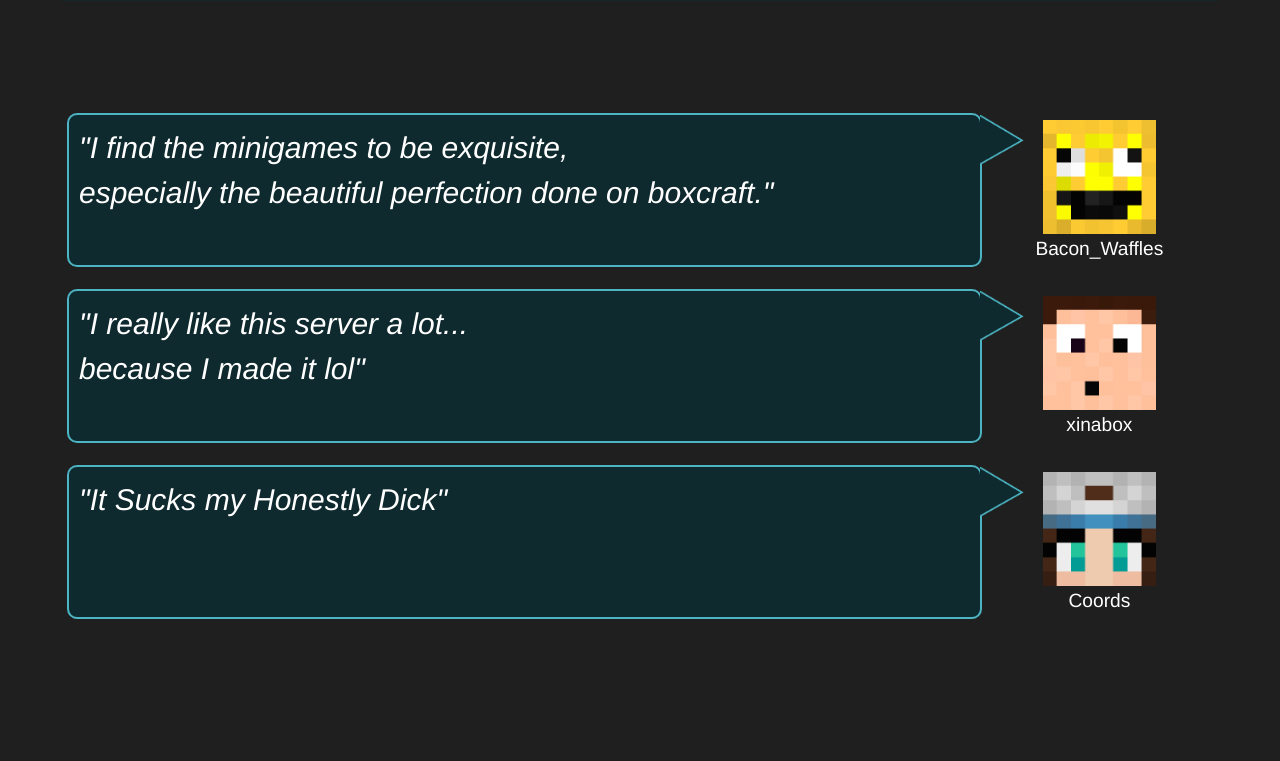
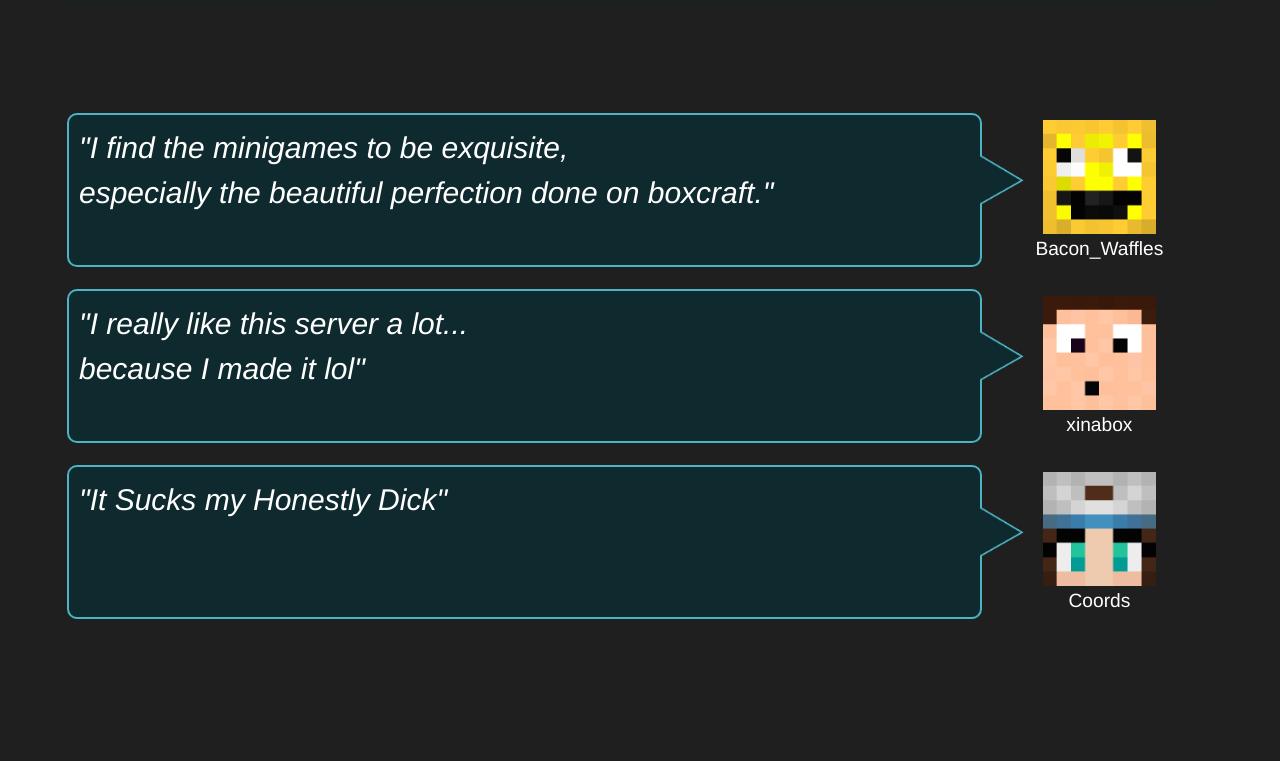
Before and after one commit to NoahFiner/xinabox, a plain HTML site: page index.html in a window 1280 px wide. Shown: the part 1415-2176 px from the top of the page. Drawn offline with Linux system fonts and the light colour scheme.

Commit message:
wtf github

```diff
--- a/style.css
+++ b/style.css
@@ -213,7 +213,7 @@ body, html {
   vertical-align: middle;
   position: relative;
   left: 71.15vw;
-  top: 10%;
+  top: 40px;
 }
 
 .testimony {
```
